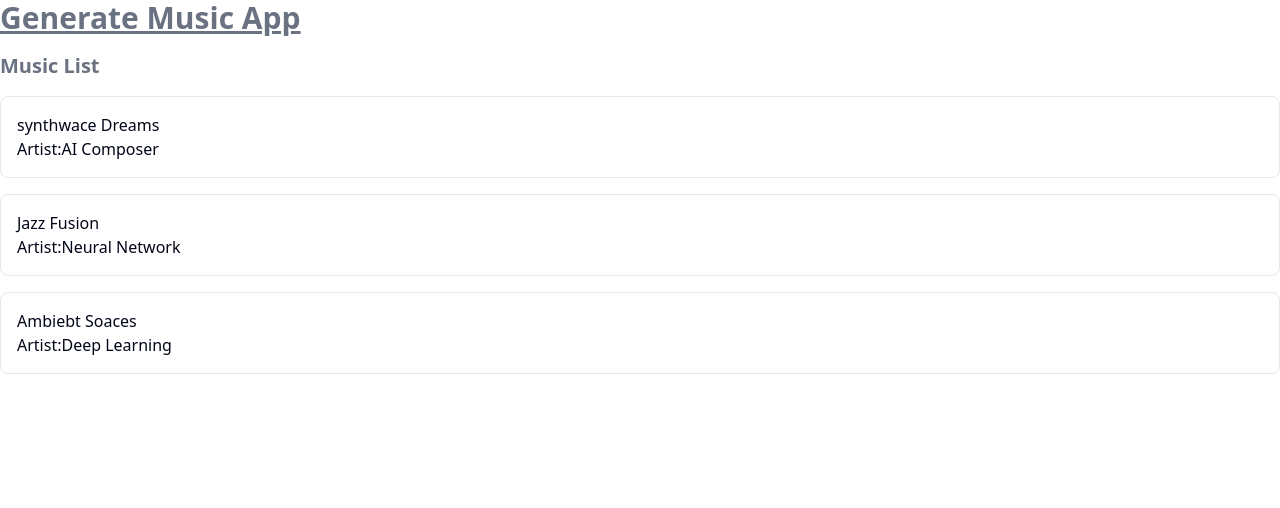
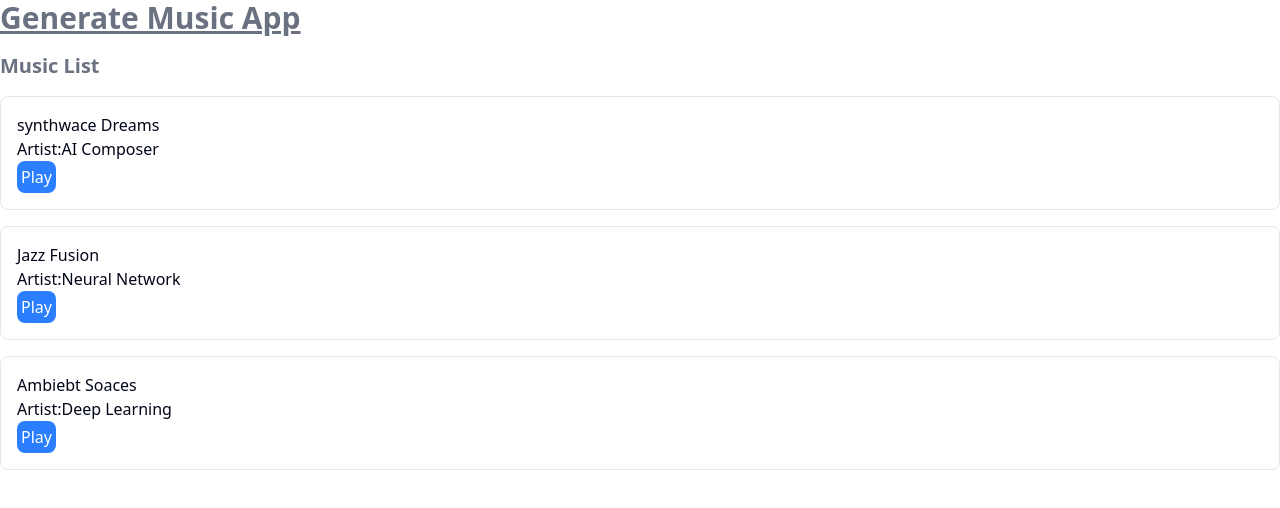
Before and after one commit to tokechan/music-creator-app, a React (Vite) app in the folder music-creator-app/: page / in a window 1280 px wide. Shown: the top 508 px of the page. Built offline with nearby package versions, Linux system fonts and the light colour scheme.

Commit message:
Add playMusic function to App component for audio playback and integrate play button in music list

```diff
--- a/music-creator-app/src/App.tsx
+++ b/music-creator-app/src/App.tsx
@@ -34,6 +34,14 @@ function App() {
     },
   ];
 
+
+  //music play function
+  const playMusic = (audioUrl: string) => {
+    const audio = new Audio(audioUrl);
+    audio.play();
+  };
+
+
   return (
     <div>
       <h1 className='text-3xl  font-bold text-gray-500 mb-4 underline'>Generate Music App</h1>
@@ -43,6 +51,7 @@ function App() {
             <li key={music.id} className='border p-4 rounded-md mb-4'>
               <h3>{music.title}</h3>
               <p>Artist:{music.artist}</p>
+              <button className='bg-blue-500 text-white p-1 rounded-md' onClick={() => playMusic(music.audioUrl)}>Play</button>
             </li>
           ))}
         </ul>
```
